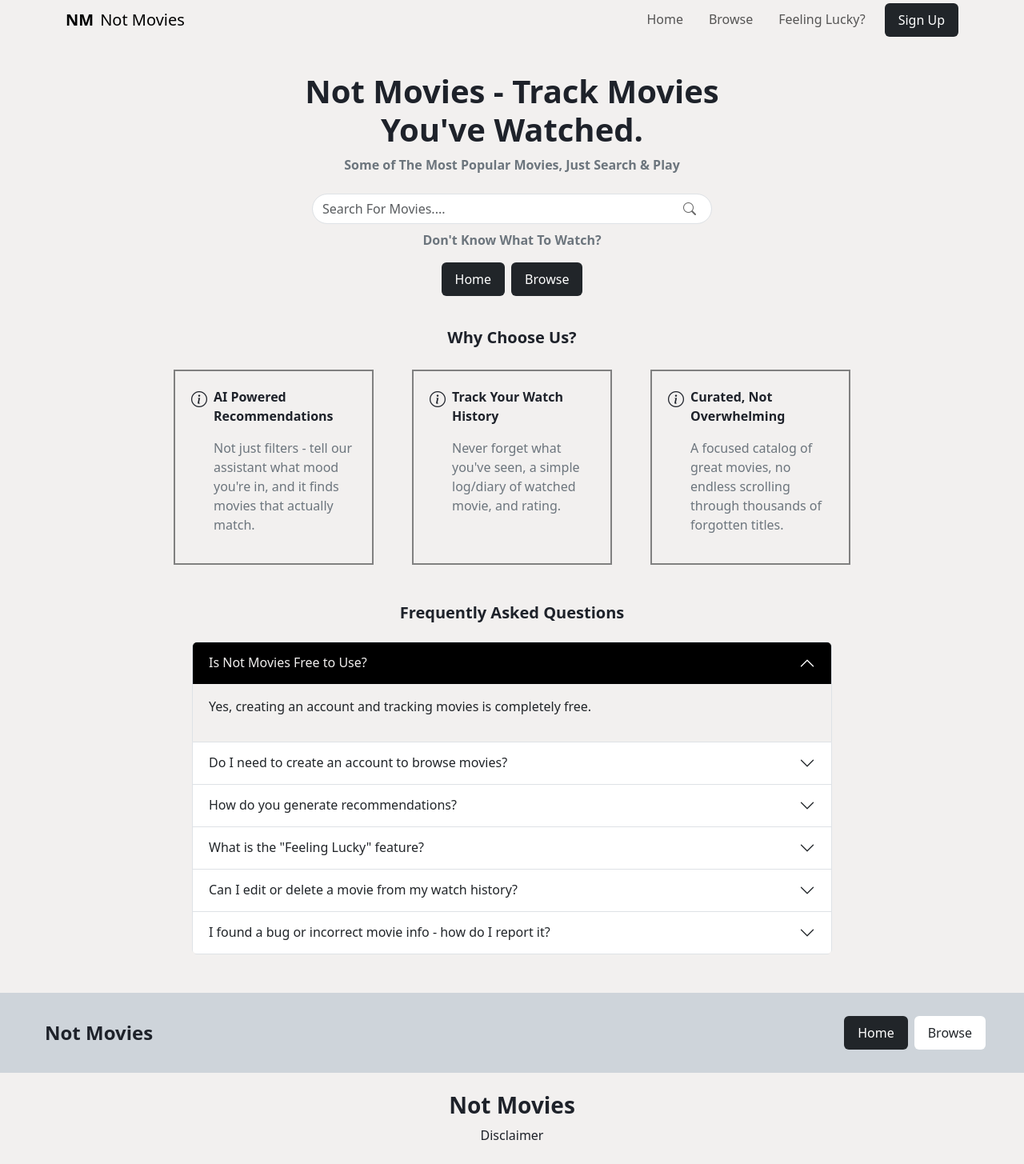
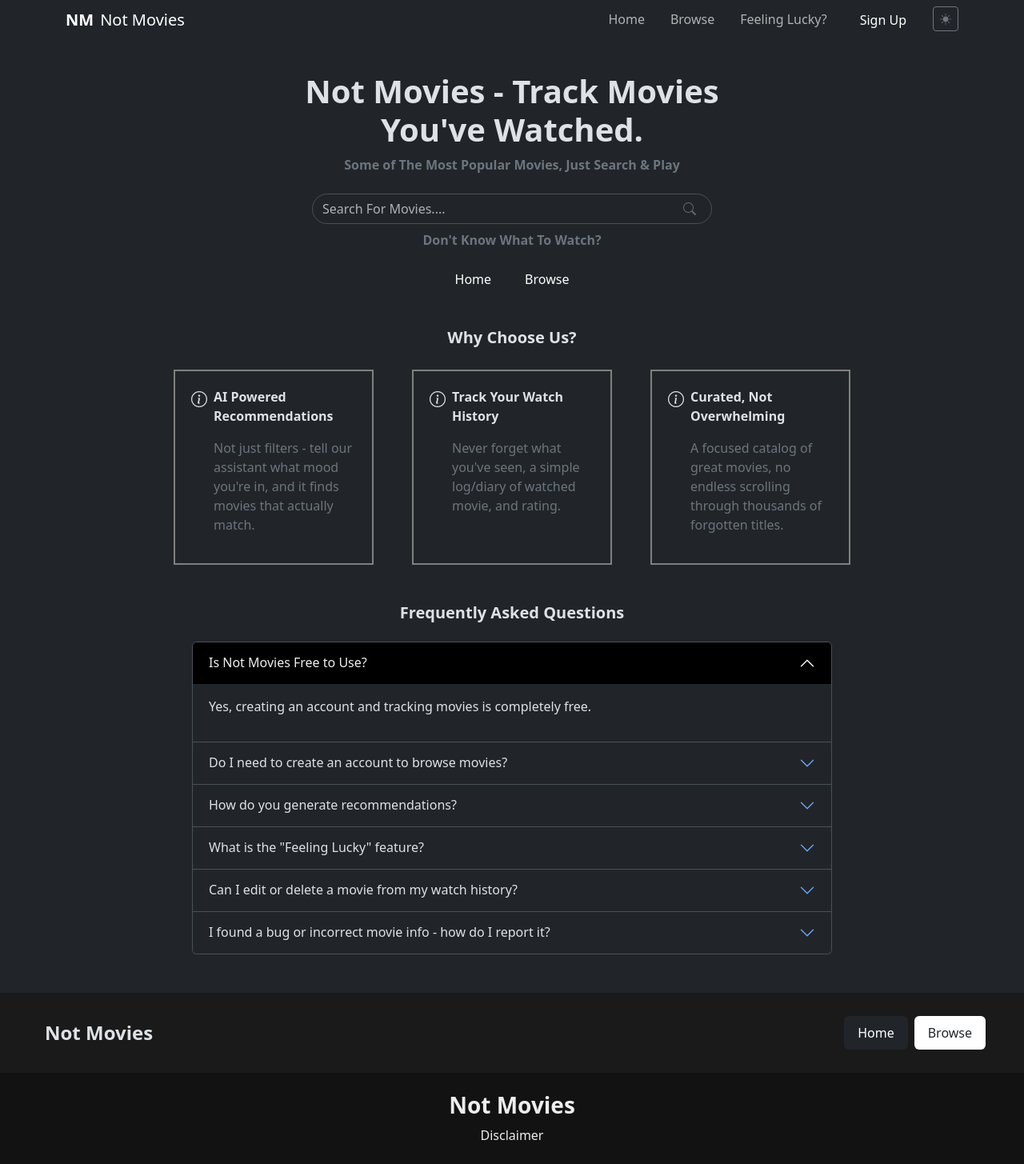
Before and after one commit to DancingAlone-us/NotMovies, a Flask app: page / in a window 1280 px wide. Shown: the whole page at 80% size. Run offline with Flask 3, Linux system fonts and the light colour scheme; some libraries are stand-ins or nearby versions.

Commit message:
Added a button to switch to dark mode

```diff
--- a/static/css/app.css
+++ b/static/css/app.css
@@ -1,8 +1,8 @@
-
+/*
 body{
     background-color: #F2F0EF;
     color: #1E222A;
-}
+} */
 
 .banner{
     padding: 2.5rem;
@@ -86,16 +86,16 @@
 }
 
 .accordion-button:not(.collapsed)::after {
-    filter: brightness(0) invert(1); /* makes default dark arrow white */
+    filter: brightness(0) invert(1);
 }
 
-.accordion-body{
+/* .accordion-body{
     background-color: #F2F0EF;
 }
 
 .accordion-header{
     background-color:#F2F0EF ;
-}
+} */
 
 .hero-carousel {
   margin-left: calc(-50vw + 50%);
@@ -104,25 +104,26 @@
 }
 
 .hero-slide {
-  min-height: 550px;
+  min-height: 600px;
   background-size: cover;
-  background-position: center;
+  background-position: center 30%;
   position: relative;
 }
 
 .hero-overlay {
   position: absolute;
   inset: 0;
-  background: linear-gradient(to top, rgba(0,0,0,0.85) 10%, rgba(0,0,0,0.2) 60%, rgba(0,0,0,0.4) 100%);
+  background:
+    linear-gradient(to right, rgba(0,0,0,0.9) 0%, rgba(0,0,0,0.5) 45%, rgba(0,0,0,0.15) 75%),
+    linear-gradient(to top, rgba(0,0,0,0.85) 0%, rgba(0,0,0,0.1) 40%, rgba(0,0,0,0.35) 100%);
 }
-
 .hero-content {
   z-index: 2;
 }
 
 .hero-meta span {
   font-size: 0.95rem;
-  color: #ddd;
+  color: #ccc;
 }
 
 .hero-synopsis {
@@ -151,3 +152,22 @@
     width: 90% !important;
   }
 }
+
+
+[data-bs-theme="dark"] .cta {
+  background-color: #1a1a1a !important;
+}
+
+[data-bs-theme="dark"] .footer {
+  background-color: #121212;
+  color: #eee;
+}
+
+[data-bs-theme="dark"] .card {
+  background-color: #1e1e1e;
+  color: #eee;
+}
+
+[data-bs-theme="dark"] .text-muted {
+  color: #999 !important;
+}
--- /dev/null
+++ b/static/js/app.js
@@ -0,0 +1,18 @@
+document.addEventListener('DOMContentLoaded', function () {
+  const toggleBtn = document.getElementById('themeToggle');
+  const icon = document.getElementById('themeIcon');
+
+  function updateIcon(theme) {
+    icon.className = theme === 'dark' ? 'bi bi-sun-fill' : 'bi bi-moon-fill';
+  }
+
+  updateIcon(document.documentElement.getAttribute('data-bs-theme'));
+
+  toggleBtn.addEventListener('click', function () {
+    const current = document.documentElement.getAttribute('data-bs-theme');
+    const next = current === 'dark' ? 'light' : 'dark';
+    document.documentElement.setAttribute('data-bs-theme', next);
+    localStorage.setItem('theme', next);
+    updateIcon(next);
+  });
+});
--- a/templates/base.html
+++ b/templates/base.html
@@ -3,6 +3,15 @@
   <head>
     <meta charset="UTF-8" />
     <meta name="viewport" content="width=device-width, initial-scale=1.0" />
+
+    <script>
+      (function() {
+        const stored = localStorage.getItem('theme');
+        const systemPrefersDark = window.matchMedia('(prefers-color-scheme:dark)');
+        const theme = stored || (systemPrefersDark ? 'dark' :'light');
+        document.documentElement.setAttribute('data-bs-theme', theme);
+      })();
+    </script>
     {% block head %} {% endblock %}
     <link
       rel="stylesheet"
@@ -60,6 +69,12 @@
                 >Sign Up</a
               >
             </li>
+
+            <li class="nav-item">
+              <button id = 'themeToggle' class="btn btn-sm btn-outline-secondary mt-1" type="button" aria-label="Toggle dark Mode">
+                <i class="bi bi-moon" id="themeIcon"></i>
+              </button>
+            </li>
           </ul>
         </div>
       </div>
--- a/templates/index.html
+++ b/templates/index.html
@@ -34,10 +34,10 @@
           <p class="hero-synopsis w-50">{{ movie.synopsis }}</p>
           <div class="d-flex gap-2 mt-3">
             <a href="{{ url_for('movie_detail', movie_id=movie.movie_id) }}" class="btn btn-light fw-semibold px-4">
-              ▶ Play
+              <i class="bi bi-play-fill"></i> Play
             </a>
             <a href="{{ url_for('movie_detail', movie_id=movie.movie_id) }}" class="btn btn-dark fw-semibold px-4">
-              ⓘ See More
+              <i class="bi bi-info-circle-fill"></i> See More
             </a>
           </div>
         </div>
```
